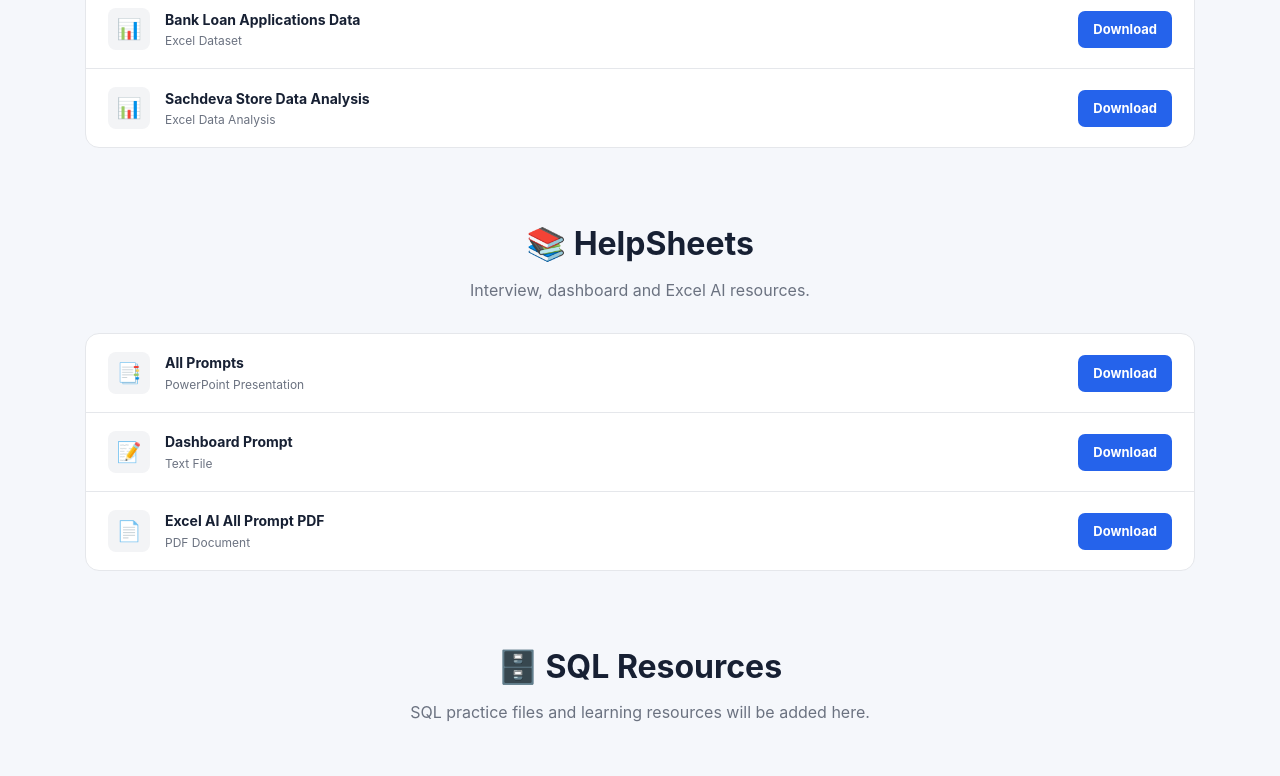
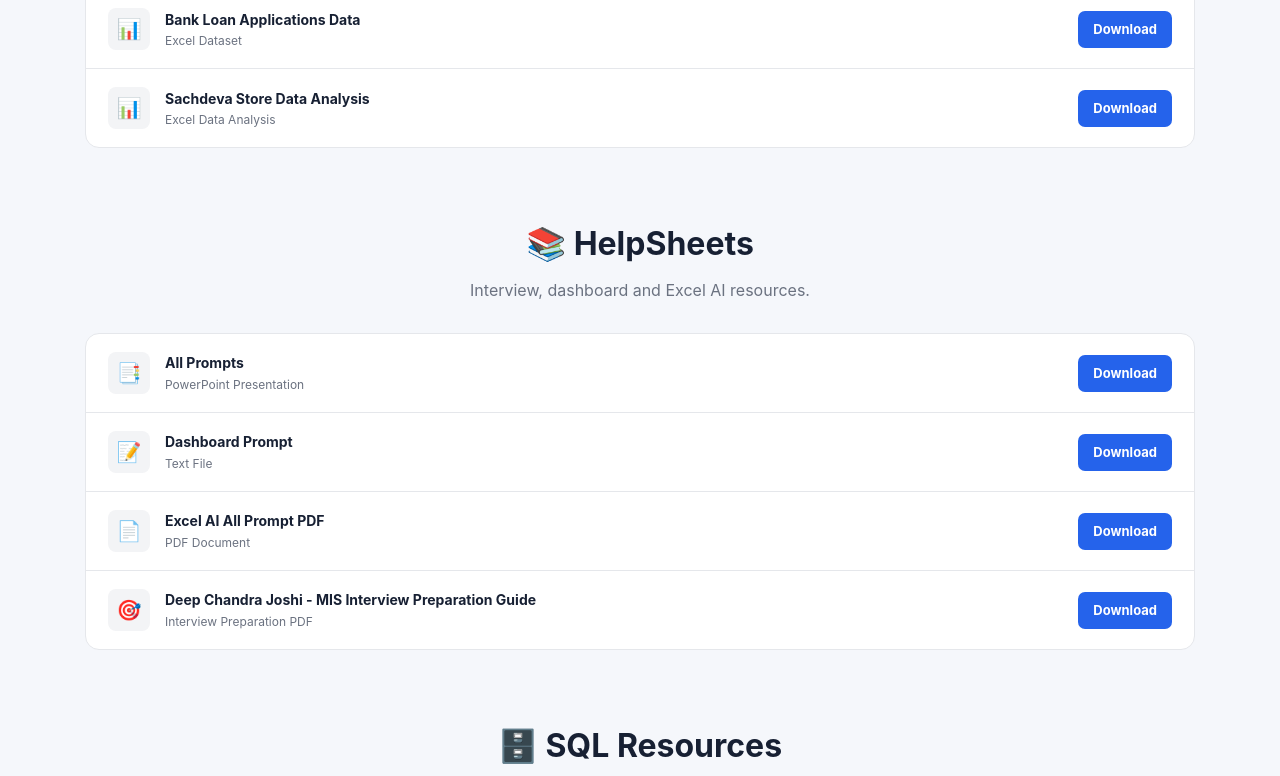
Before and after one commit to deepchandrajoshi/MIS, a plain HTML site: page index.html in a window 1280 px wide. Shown: the part 2000-2776 px from the top of the page. Drawn offline with Linux system fonts and the light colour scheme.

Commit message:
Add new resources

```diff
--- a/index.html
+++ b/index.html
@@ -5,8 +5,7 @@
 
     <meta charset="UTF-8">
 
-    <meta name="viewport"
-          content="width=device-width, initial-scale=1.0">
+    <meta name="viewport" content="width=device-width, initial-scale=1.0">
 
     <meta name="description"
           content="MIS, Excel, SQL, Power BI and Data Analytics learning resources">
@@ -64,8 +63,7 @@
             max-width: 1200px;
             margin: auto;
 
-            padding:
-                16px 25px;
+            padding: 16px 25px;
 
             display: flex;
 
@@ -117,8 +115,7 @@
 
             color: white;
 
-            padding:
-                90px 20px;
+            padding: 90px 20px;
 
             text-align: center;
         }
@@ -131,8 +128,7 @@
         .hero-badge {
             display: inline-block;
 
-            padding:
-                7px 15px;
+            padding: 7px 15px;
 
             border:
                 1px solid
@@ -179,8 +175,7 @@
         .btn {
             display: inline-block;
 
-            padding:
-                12px 22px;
+            padding: 12px 22px;
 
             border-radius: 8px;
 
@@ -667,6 +662,7 @@
 
             .file {
                 align-items: flex-start;
+
                 flex-direction: column;
             }
 
@@ -696,6 +692,7 @@
         <div class="logo">
             MIS<span>.</span>
         </div>
+
 
         <ul class="nav-links">
 
@@ -821,7 +818,7 @@
         <div class="stat">
 
             <h3>
-                3
+                4
             </h3>
 
             <p>
@@ -1504,6 +1501,43 @@
         </div>
 
 
+        <!-- 4 -->
+
+        <div class="file">
+
+            <div class="file-info">
+
+                <div class="file-icon">
+                    🎯
+                </div>
+
+                <div>
+
+                    <div class="file-name">
+                        Deep Chandra Joshi - MIS Interview Preparation Guide
+                    </div>
+
+                    <div class="file-type">
+                        Interview Preparation PDF
+                    </div>
+
+                </div>
+
+            </div>
+
+
+            <a
+                class="download"
+                href="HelpSheet/Deep_Chandra_Joshi_MIS_Interview_Preparation_Guide.pdf"
+                download>
+
+                Download
+
+            </a>
+
+        </div>
+
+
     </div>
 
 </section>
@@ -1531,7 +1565,6 @@
 
     </div>
 
-
 </section>
 
 
@@ -1557,7 +1590,6 @@
 
     </div>
 
-
 </section>
 
 
@@ -1582,7 +1614,6 @@
         </p>
 
     </div>
-
 
 </section>
 
```
Also changed, not shown: 1 other file.
